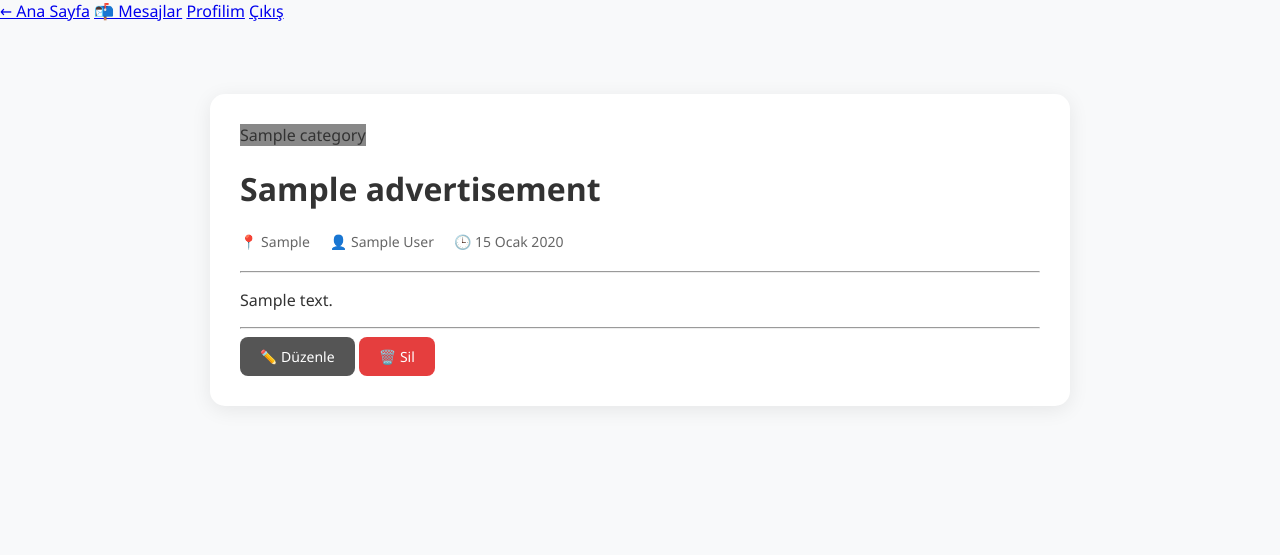
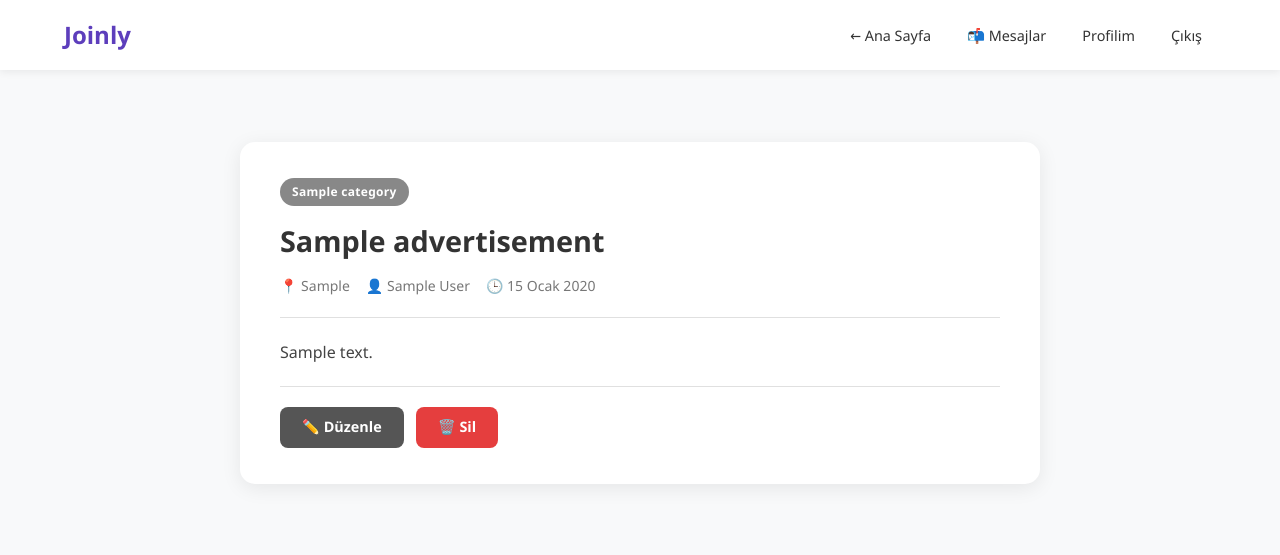
Before and after one commit to irmakucgoz/Joinly, a Django app: page /ilan/1/ in a window 1280 px wide. Shown: the top 555 px of the page. Run offline with Django 5.2, Linux system fonts and the light colour scheme; a user stored in the database is signed in; tables that the repository leaves empty hold one stand-in row (values such as "Sample post").

Commit message:
Mesajlaşma sistemi görsel düzenlemeleri ve ilan detay iyileştirmeleri yapıldı

```diff
--- a/static/css/style.css
+++ b/static/css/style.css
@@ -1,98 +1,177 @@
-/* Ana Renkler ve Font */
+/* ═══════════════════════════════════════════════
+   JOINLY — Birleşik Stil Dosyası (Temizlenmiş)
+   ═══════════════════════════════════════════════ */
+
+/* ── 1. Değişkenler ve Temel ──────────────────── */
 :root {
-    --primary-color: #5d3ebc; /* Joinly Moru */
-    --secondary-color: #f3f0ff;
-    --text-color: #333;
+    --primary:   #5d3ebc;
+    --primary-dark: #4a319a;
+    --primary-light: #f3f0ff;
+    --primary-border: #d4b8f5;
+    --accent:    #6c3fc5;
+    --text:      #333;
+    --text-muted: #777;
+    --border:    #e0e0e0;
+    --bg:        #f8f9fa;
+    --white:     #ffffff;
+    --danger:    #e53e3e;
+    --success-bg: #f0fff4;
+    --success-border: #c3e6cb;
+    --success-text: #27ae60;
+    --error-bg:   #fff0f0;
+    --error-border: #ffcccc;
+    --error-text: #c0392b;
+    --radius-sm: 8px;
+    --radius-md: 12px;
+    --radius-lg: 15px;
+    --shadow-sm: 0 2px 8px rgba(0,0,0,0.07);
+    --shadow-md: 0 4px 20px rgba(0,0,0,0.08);
+    --shadow-lg: 0 10px 25px rgba(0,0,0,0.10);
+}
+
+*,
+*::before,
+*::after {
+    box-sizing: border-box;
 }
 
 body {
     font-family: 'Segoe UI', Tahoma, Geneva, Verdana, sans-serif;
-    background-color: #f8f9fa;
+    background-color: var(--bg);
     margin: 0;
-    color: var(--text-color);
+    color: var(--text);
+    line-height: 1.6;
 }
 
-/* Navigasyon Çubuğu */
+/* ── 2. Navigasyon ────────────────────────────── */
 .navbar {
-    background-color: white;
+    background-color: var(--white);
     padding: 1rem 5%;
     display: flex;
     justify-content: space-between;
     align-items: center;
-    box-shadow: 0 2px 10px rgba(0,0,0,0.1);
+    box-shadow: var(--shadow-sm);
+    position: sticky;
+    top: 0;
+    z-index: 100;
 }
 
 .logo {
     font-size: 1.5rem;
-    font-weight: bold;
-    color: var(--primary-color);
+    font-weight: 700;
+    color: var(--primary);
+    text-decoration: none;
+}
+
+.nav-links {
+    display: flex;
+    gap: 8px;
+    align-items: center;
+    flex-wrap: wrap;
 }
 
 .nav-links a {
     text-decoration: none;
-    margin-left: 20px;
-    color: var(--text-color);
+    padding: 6px 14px;
+    border-radius: 20px;
+    color: var(--text);
+    font-size: 0.9rem;
+    transition: background 0.2s, color 0.2s;
 }
 
-.btn-primary {
-    background-color: var(--primary-color);
-    color: white !important;
-    padding: 8px 20px;
-    border-radius: 20px;
+.nav-links a:hover {
+    background: var(--primary-light);
+    color: var(--primary);
 }
 
-/* İlanlar Izgarası (Gereksinim 4) */
+/* Eski <nav> etiketi kullanılan sayfalar için geriye dönük destek */
+nav {
+    background-color: var(--white);
+    padding: 1rem 5%;
+    display: flex;
+    gap: 16px;
+    align-items: center;
+    box-shadow: var(--shadow-sm);
+}
+
+nav a {
+    text-decoration: none;
+    color: var(--text);
+    font-size: 0.9rem;
+    transition: color 0.2s;
+}
+
+nav a:hover { color: var(--primary); }
+
+/* ── 3. Genel Konteyner ───────────────────────── */
 .container {
+    max-width: 1200px;
+    margin: 0 auto;
     padding: 2rem 5%;
 }
 
-.ads-grid {
-    display: grid;
-    gap: 25px;
-    margin-top: 20px;
+/* ── 4. Butonlar (tek tanım) ─────────────────── */
+.btn {
+    display: inline-block;
+    padding: 10px 22px;
+    border-radius: var(--radius-sm);
+    border: none;
+    cursor: pointer;
+    font-size: 0.9rem;
+    font-family: inherit;
+    font-weight: 600;
+    text-decoration: none;
+    transition: opacity 0.2s, transform 0.1s;
+    line-height: 1.4;
+    white-space: nowrap;
 }
 
-/* Masaüstü: 4 Sütun */
-@media (min-width: 992px) {
-    .ads-grid { grid-template-columns: repeat(4, 1fr); }
+.btn:hover {
+    opacity: 0.88;
+    transform: translateY(-1px);
 }
 
-/* Tablet/Mobil: 2 Sütun */
-@media (max-width: 991px) {
-    .ads-grid { grid-template-columns: repeat(2, 1fr); }
+.btn:active {
+    transform: translateY(0);
 }
 
-/* İlan Kartı Tasarımı */
-.ad-card {
-    background: white;
-    border-radius: 12px;
-    padding: 20px;
-    box-shadow: 0 4px 6px rgba(0,0,0,0.05);
-    transition: transform 0.2s;
-    position: relative;
-    border-top: 5px solid var(--primary-color);
+.btn-primary   { background: var(--accent);   color: var(--white); }
+.btn-secondary { background: #555;             color: var(--white); }
+.btn-danger    { background: var(--danger);    color: var(--white); }
+
+/* Tam genişlikli buton (mesaj gönder formu için) */
+.btn-block {
+    display: block;
+    width: 100%;
+    text-align: center;
+    margin-top: 4px;
 }
 
-.ad-card:hover {
-    transform: translateY(-5px);
+/* ── 5. Form Elemanları (tek tanım) ─────────────
+   box-sizing: border-box sayesinde padding ne olursa
+   olsun taşma yaşanmaz.
+   ─────────────────────────────────────────────── */
+.form-control {
+    display: block;
+    width: 100%;
+    padding: 12px 14px;
+    border: 1.5px solid var(--border);
+    border-radius: var(--radius-sm);
+    font-size: 1rem;
+    font-family: inherit;
+    color: var(--text);
+    background: var(--white);
+    transition: border-color 0.2s, box-shadow 0.2s;
+    resize: vertical;
+    /* box-sizing zaten global * kuralından geliyor */
 }
 
-.category-tag {
-    font-size: 0.75rem;
-    color: white;
-    padding: 4px 10px;
-    border-radius: 15px;
-    font-weight: bold;
+.form-control:focus {
+    outline: none;
+    border-color: var(--accent);
+    box-shadow: 0 0 0 3px rgba(108, 63, 197, 0.15);
 }
 
-.ad-info {
-    margin-top: 15px;
-    font-size: 0.85rem;
-    color: #777;
-    display: flex;
-    justify-content: space-between;
-}
-/* Form Elemanlarını Güzelleştirme */
 .form-group {
     margin-bottom: 20px;
     text-align: left;
@@ -100,55 +179,127 @@ body {
 
 .form-group label {
     display: block;
-    font-weight: bold;
-    margin-bottom: 8px;
-    color: #5d3ebc;
+    font-weight: 600;
+    margin-bottom: 6px;
+    color: var(--primary);
+    font-size: 0.9rem;
 }
 
-.form-control {
-    width: 100%;
-    padding: 12px;
-    border: 1px solid #ddd;
-    border-radius: 8px;
-    font-size: 1rem;
-    box-sizing: border-box; /* Kutunun taşmasını önler */
+/* ── 6. Alert Mesajları ──────────────────────── */
+.alert {
+    padding: 12px 16px;
+    border-radius: var(--radius-sm);
+    margin-bottom: 16px;
+    font-size: 0.9rem;
+    border: 1px solid transparent;
 }
 
-.form-control:focus {
-    border-color: #5d3ebc;
-    outline: none;
-    box-shadow: 0 0 5px rgba(93, 62, 188, 0.2);
-}
-/* --- SAYFAYI TAM ORTALAYAN KONTEYNER --- */
-.auth-container {
-    display: flex;
-    justify-content: center;    /* Yatayda tam orta */
-    align-items: center;        /* Dikeyde tam orta */
-    min-height: 100vh;          /* Ekranın tüm yüksekliğini kapla */
-    width: 100%;
-    background-color: #f3f0ff;  /* Arka planın o tatlı mor-gri tonu */
-    padding: 20px;
-    box-sizing: border-box;
+.alert-error,
+.alert-danger   { background: var(--error-bg);   border-color: var(--error-border);   color: var(--error-text); }
+.alert-success  { background: var(--success-bg); border-color: var(--success-border); color: var(--success-text); }
+.alert-info     { background: #e8f4fd; border-color: #bee3f8; color: #2b6cb0; }
+.alert-warning  { background: #fffbeb; border-color: #fbd38d; color: #b7791f; }
+
+/* ── 7. İlan Detay Sayfası ───────────────────── */
+.ilan-detay-card {
+    max-width: 800px;
+    margin: 40px auto;
+    padding: 36px 40px;
+    background: var(--white);
+    border-radius: var(--radius-lg);
+    box-shadow: var(--shadow-md);
 }
 
-/* --- ORTADAKİ BEYAZ FORM KARTU --- */
-.auth-card {
-    background: white;
-    padding: 40px;
-    border-radius: 15px;
-    box-shadow: 0 10px 25px rgba(0,0,0,0.1);
-    width: 100%;
-    max-width: 450px;           /* Kartın çok yayılmaması için ideal genişlik */
-    text-align: center;         /* Başlıkları ortala */
+/* Kategori rozeti */
+.kategori-badge {
+    display: inline-block;
+    font-size: 0.75rem;
+    color: var(--white);
+    padding: 4px 12px;
+    border-radius: 20px;
+    font-weight: 700;
+    margin-bottom: 16px;
+    letter-spacing: 0.3px;
 }
 
-/* --- FORM ALTINDAKİ LİNKLER --- */
-.auth-footer {
-    text-align: center;
-    margin-top: 20px;
+/* İlan başlığı */
+.ilan-baslik {
+    font-size: 1.8rem;
+    margin: 0 0 16px 0;
+    color: var(--text);
+    line-height: 1.3;
+}
+
+/* Meta bilgileri (konum, sahip, tarih) */
+.ilan-meta {
+    display: flex;
+    flex-wrap: wrap;
+    gap: 16px;
+    color: var(--text-muted);
+    font-size: 0.875rem;
+    margin-bottom: 20px;
+}
+
+/* Ayraç çizgisi */
+.ilan-ayrac {
+    border: none;
+    border-top: 1px solid var(--border);
+    margin: 20px 0;
+}
+
+/* Açıklama metni */
+.ilan-aciklama p {
+    margin: 0;
+    font-size: 1rem;
+    line-height: 1.75;
+    color: #444;
+    white-space: pre-line; /* Satır sonlarını koru */
+}
+
+/* Kendi ilanı aksiyonları (Düzenle / Sil) */
+.ilan-aksiyonlar {
+    display: flex;
+    gap: 12px;
+    flex-wrap: wrap;
+    margin-top: 8px;
+}
+
+/* Giriş yapmamış kullanıcı uyarısı */
+.giris-uyarisi {
+    margin-top: 16px;
     font-size: 0.9rem;
+    color: var(--text-muted);
 }
-/* --- Joinly Arama Çubuğu Tasarımı --- */
+
+.giris-uyarisi a {
+    color: var(--accent);
+    font-weight: 600;
+    text-decoration: none;
+}
+
+.giris-uyarisi a:hover { text-decoration: underline; }
+
+/* ── 8. Mesaj Formu (İlan Detayında) ─────────── */
+.mesaj-formu {
+    background: var(--primary-light);
+    border: 1px solid var(--primary-border);
+    border-radius: var(--radius-md);
+    padding: 24px;
+    margin-top: 24px;
+}
+
+.mesaj-formu h3 {
+    margin: 0 0 16px 0;
+    font-size: 1.1rem;
+    color: var(--accent);
+}
+
+/* textarea margin'i btn-block ile tutarlı */
+.mesaj-formu .form-control {
+    margin-bottom: 12px;
+}
+
+/* ── 9. Arama Çubuğu ─────────────────────────── */
 .search-section {
     margin-bottom: 30px;
     width: 100%;
@@ -482,65 +690,54 @@ body {
     color: #888;
 }
 
-/* Butonlar */
-.btn {
-    display: inline-block;
-    padding: 10px 20px;
-    border-radius: 8px;
-    border: none;
-    cursor: pointer;
-    font-size: 14px;
-    text-decoration: none;
-    transition: opacity 0.2s;
+/* ── 15. Responsive Düzenlemeler ─────────────── */
+@media (max-width: 768px) {
+    .ilan-detay-card {
+        margin: 20px auto;
+        padding: 20px 18px;
     }
 
-.btn:hover { opacity: 0.85; }
-
-.btn-primary   { background: #6c3fc5; color: white; }
-.btn-secondary { background: #555;    color: white; }
-.btn-danger    { background: #e53e3e; color: white; }
-
-/* Alert mesajları */
-.alert {
-    padding: 12px 16px;
-    border-radius: 8px;
-    margin-bottom: 16px;
-    font-size: 14px;
+    .ilan-meta {
+        flex-direction: column;
+        gap: 8px;
     }
 
-.alert-error   { background: #fff0f0; border: 1px solid #ffcccc; color: #c0392b; }
-.alert-success { background: #f0fff4; border: 1px solid #c3e6cb; color: #27ae60; }
-/* İlan Detay Kartını Rahatlat */
-.ilan-detay-card {
-    max-width: 800px; /* Çok yayılmasın */
-    margin: 40px auto; /* Ortala ve üstten boşluk bırak */
-    padding: 30px;
-    background: #fff;
-    border-radius: 15px;
-    box-shadow: 0 4px 20px rgba(0,0,0,0.08);
+    .ilan-aksiyonlar {
+        flex-direction: column;
     }
 
-/* Mesaj Alanını Güzelleştir */
-.form-control {
+    .ilan-aksiyonlar .btn {
         width: 100%;
-    padding: 12px;
-    border: 1.5px solid #e0e0e0;
-    border-radius: 8px;
-    font-family: inherit;
-    margin-bottom: 15px;
-    transition: border-color 0.2s;
+        text-align: center;
     }
 
-.form-control:focus {
-    outline: none;
-    border-color: #6c3fc5; /* Senin o güzel mor tonun */
+    .navbar {
+        flex-direction: column;
+        gap: 10px;
+        padding: 12px 5%;
     }
 
-/* Meta Bilgileri Hizala */
-.ilan-meta {
-    display: flex;
-    gap: 20px;
-    color: #666;
-    font-size: 14px;
-    margin-bottom: 20px;
+    .nav-links {
+        justify-content: center;
     }
+
+    .auth-card {
+        padding: 28px 20px;
+    }
+
+    .balon { max-width: 88%; }
+}
+
+@media (max-width: 480px) {
+    .container { padding: 1rem 4%; }
+
+    .mesaj-formu { padding: 16px; }
+
+    .mesaj-input-satiri {
+        flex-direction: column;
+    }
+
+    .mesaj-input-satiri .btn {
+        width: 100%;
+    }
+}
--- a/templates/ilanlar/ilan_detay.html
+++ b/templates/ilanlar/ilan_detay.html
@@ -3,12 +3,15 @@
 <html lang="tr">
 <head>
     <meta charset="UTF-8">
+    <meta name="viewport" content="width=device-width, initial-scale=1.0">
     <title>{{ ilan.title }} — Joinly</title>
     <link rel="stylesheet" href="{% static 'css/style.css' %}">
 </head>
 <body>
 
-<nav>
+<nav class="navbar">
+    <a class="logo" href="{% url 'home' %}">Joinly</a>
+    <div class="nav-links">
         <a href="{% url 'home' %}">← Ana Sayfa</a>
         {% if user.is_authenticated %}
             <a href="{% url 'gelen_kutusu' %}">📬 Mesajlar</a>
@@ -17,6 +20,7 @@
         {% else %}
             <a href="{% url 'login' %}">Giriş</a>
         {% endif %}
+    </div>
 </nav>
 
 <div class="container">
@@ -26,6 +30,7 @@
     {% endfor %}
 
     <div class="ilan-detay-card">
+
         <!-- Kategori etiketi -->
         {% if ilan.category %}
             <span class="kategori-badge" style="background: {{ ilan.category.color }}">
@@ -33,7 +38,7 @@
             </span>
         {% endif %}
 
-        <h1>{{ ilan.title }}</h1>
+        <h1 class="ilan-baslik">{{ ilan.title }}</h1>
 
         <div class="ilan-meta">
             <span>📍 {{ ilan.location }}</span>
@@ -41,27 +46,26 @@
             <span>🕒 {{ ilan.created_at|date:"d F Y" }}</span>
         </div>
 
-        <hr>
+        <hr class="ilan-ayrac">
 
         <div class="ilan-aciklama">
             <p>{{ ilan.description }}</p>
         </div>
 
-        <hr>
+        <hr class="ilan-ayrac">
 
-        <!-- MESAJ GÖNDER FORMU -->
+        <!-- Aksiyon Alanı -->
         {% if user.is_authenticated %}
             {% if ilan.owner == user %}
-                <!-- Kendi ilanı — düzenle/sil butonları -->
+                <!-- Kendi ilanı: düzenle / sil -->
                 <div class="ilan-aksiyonlar">
                     <a href="{% url 'ilan_duzenle' ilan.id %}" class="btn btn-secondary">✏️ Düzenle</a>
                     <a href="{% url 'ilan_sil' ilan.id %}" class="btn btn-danger">🗑️ Sil</a>
                 </div>
             {% else %}
-                <!-- Başkasının ilanı — mesaj gönder -->
-                <!-- YENİ YAPIŞTIRACAĞIN KOD BURASI -->
-                <div class="mesaj-formu" style="margin-top: 30px; border-top: 2px dashed #eee; padding-top: 20px;">
-                    <h3 style="margin-bottom: 15px; color: #6c3fc5;">📨 {{ ilan.owner.first_name }} ile İletişime Geç</h3>
+                <!-- Başkasının ilanı: mesaj gönder -->
+                <div class="mesaj-formu">
+                    <h3>📨 {{ ilan.owner.first_name }} ile İletişime Geç</h3>
                     <form method="post" action="{% url 'mesaj_gonder' ilan.id %}">
                         {% csrf_token %}
                         <textarea
@@ -69,19 +73,17 @@
                             rows="4"
                             placeholder="Merhaba, ilanınla ilgili sormak istediğim bir şey var..."
                             class="form-control"
-                            style="width: 100%; border-radius: 8px; padding: 10px; border: 1px solid #ddd;"
                             required
                         ></textarea>
-                        <button type="submit" class="btn btn-primary" style="width: 100%; margin-top: 10px; font-weight: bold;">
+                        <button type="submit" class="btn btn-primary btn-block">
                             Mesajı Gönder
                         </button>
                     </form>
                 </div>
             {% endif %}
         {% else %}
-            <p>
-                Mesaj göndermek için
-                <a href="{% url 'login' %}">giriş yap</a>.
+            <p class="giris-uyarisi">
+                Mesaj göndermek için <a href="{% url 'login' %}">giriş yap</a>.
             </p>
         {% endif %}
 
```
Also changed, not shown: other parts of static/css/style.css (+160 -103 lines). Lines whose indentation alone changed are shown as unchanged.
